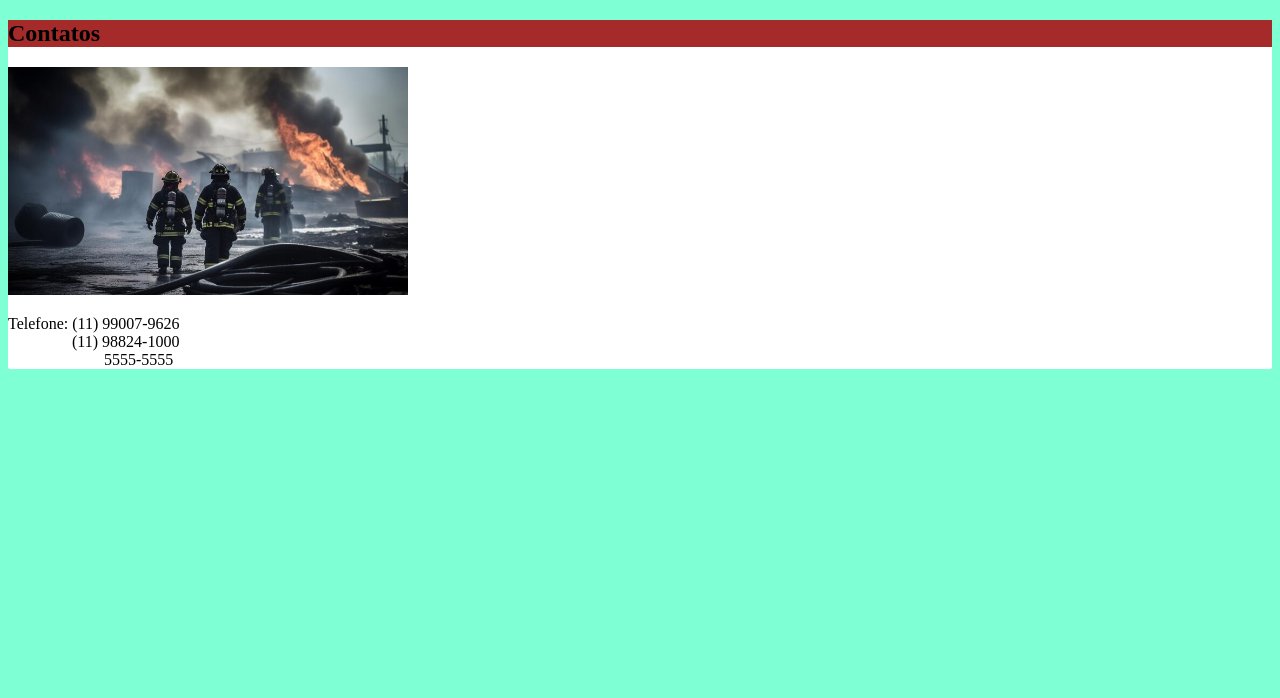
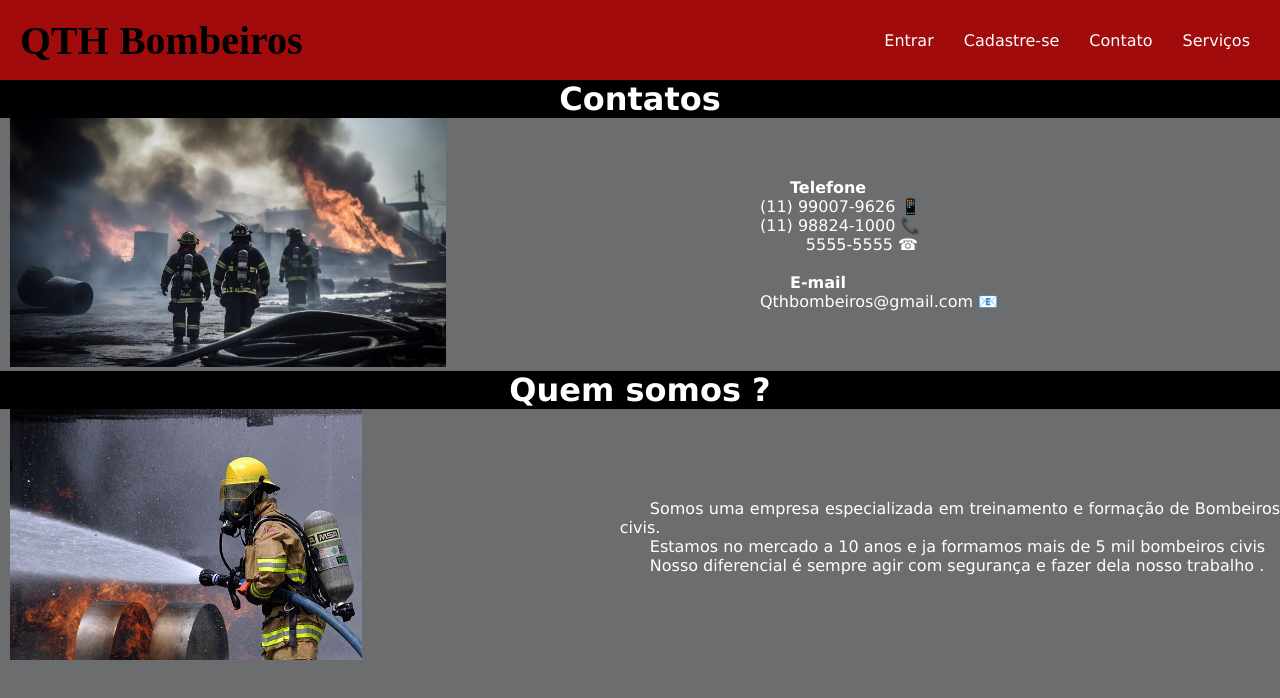
Before and after one commit to ThSoousa/Bombeiros, a plain HTML site: page contato.html in a window 1280 px wide. Drawn offline with Linux system fonts and the light colour scheme; a web font is replaced by a local one.

Commit message:
pagina contato

```diff
--- a/Estilos/html.css
+++ b/Estilos/html.css
@@ -1,14 +1,110 @@
 @charset "UTF-8";
-
-.container{
-    background-color: white;
-    border-radius: 2px;
+@font-face {
+    font-family: 'font-fogo';
+    src: url(../fires/FIRES\ PERSONAL\ USE.ttf) format('truetype');
 }
 
-h1{
-    background-color: brown;
+*{
+    margin: 0px;
+    padding: 0px;
+    font-family: Verdana, Geneva, Tahoma, sans-serif;
+    box-sizing: border-box;
+
+}
+
+body{
+    background-color: #6B6D6F;
+}
+
+header {
+    background-color: #a10b0b;
+    height: 80px;
+    text-align: center;
+}
+
+.barra{
+    display: flex;
+    justify-content: space-between;
+    align-items: center;
+    padding: 10px;
+}
+
+header > div#menu{
+    display: flex;
+    justify-content:center;
+    align-items:center;
+
+}
+@media(max-width:700px){
+    .barra{flex-direction: column;}
+}
+
+.itens{
+    display: flex;
+}
+
+
+.titulo{
+    display: flex;
+    align-items:center;
+    justify-items: center;
+    font-family: 'font-fogo';
+    font-size: 2.5em;
+    padding-left: 10px;
+    text-align: center;
+
+}
+
+ul{
+    list-style: none;
+}
+
+li > a {
+    text-decoration: none;
+    color: white;
+    margin: 10px;
+    padding-right: 10px;
+
+}
+
+a:hover{
+    color: black;
+    font-weight: bolder ;
+    transition: 1s;
+}
+.contato{
+    display: flex;
+    flex-wrap: nowrap;
+    align-items: center;
+    background-color:;
+    color: white;
+}
+
+h2{
+    background-color: black;
+    color: white;
+    margin: 0px;
+    text-align: center;
+    font-size: 2em;
+    font-weight: bolder;
 }
 
 img{
-    width: 400px;
+    width:60%;
+    height: 60%;
+    padding-left: 10px;
+    padding-right: 10px;
 }
+
+.qsomos{
+    display: flex;
+    flex-wrap: nowrap;
+    align-items: center;
+    background-color:;
+    color: white;
+}
+
+p{
+    text-align: justify;
+    text-indent: 30px;
+}
--- a/contato.html
+++ b/contato.html
@@ -6,16 +6,44 @@
     <link rel="stylesheet" href="Estilos/html.css">
     <title>Contato</title>
 </head>
-<body style="background-color: aquamarine;">
+<body>
+    <header class="barra">
+        <div>
+            <h1 class="titulo">QTH Bombeiros</h1>
+        </div>
+        <div id="menu">
+            <ul class="itens">
+                <li><a href="index.html" class="link">Entrar</a></li>
+                <li><a href="cadastro.html" target="_blank" class="link">Cadastre-se</a></li>
+                <li><a href="#" class="link">Contato</a></li>
+                <li><a href="#" class="link">Serviços</a></li>
+            </ul>
+        </div>
+    </header>
     <main>
         <article>
-            <div class="container">
-                <h1>Contatos</h1>
-                <img src="Imagens/bomb.capa.jpg" alt="">
+            <h2>Contatos</h2>
+            <div class="contato">
+                <div><img src="Imagens/bomb.capa.jpg" alt=""></div>
 
-                <p>Telefone: (11) 99007-9626 <br>
-                &nbsp; &nbsp; &nbsp; &nbsp; &nbsp; &nbsp; &nbsp; &nbsp; (11) 98824-1000 <br>
-                &nbsp; &nbsp; &nbsp; &nbsp; &nbsp; &nbsp; &nbsp; &nbsp; &nbsp; &nbsp; &nbsp; &nbsp; 5555-5555</p>
+               <div><p><strong>Telefone</strong><br> (11) 99007-9626 📱<br>
+                 (11) 98824-1000 📞<br>
+                 &nbsp; &nbsp; &nbsp; &nbsp;&nbsp; 5555-5555 ☎</p>
+                <br>
+                <strong><p>E-mail</strong> <br>Qthbombeiros@gmail.com 📧</p>
+                </div>
+            </div>
+        </article>
+        <article>
+            <h2>Quem somos ?</h2>
+            <div class="qsomos">
+            <div><img src="Imagens/bomb01.jpg" alt=""></div>
+            <div>
+             <p>Somos uma empresa especializada em treinamento e formação de Bombeiros civis.</p>
+            <p>Estamos no mercado a 10 anos e ja formamos mais de 5 mil bombeiros civis</p>
+            <p>Nosso diferencial é sempre agir com segurança e fazer dela nosso trabalho .</p>
+
+            </div>
             </div>
         </article>
     </main>
```
Also changed, not shown: cadastro.html (+13 -0 lines), index.html (+1 -1 lines).
